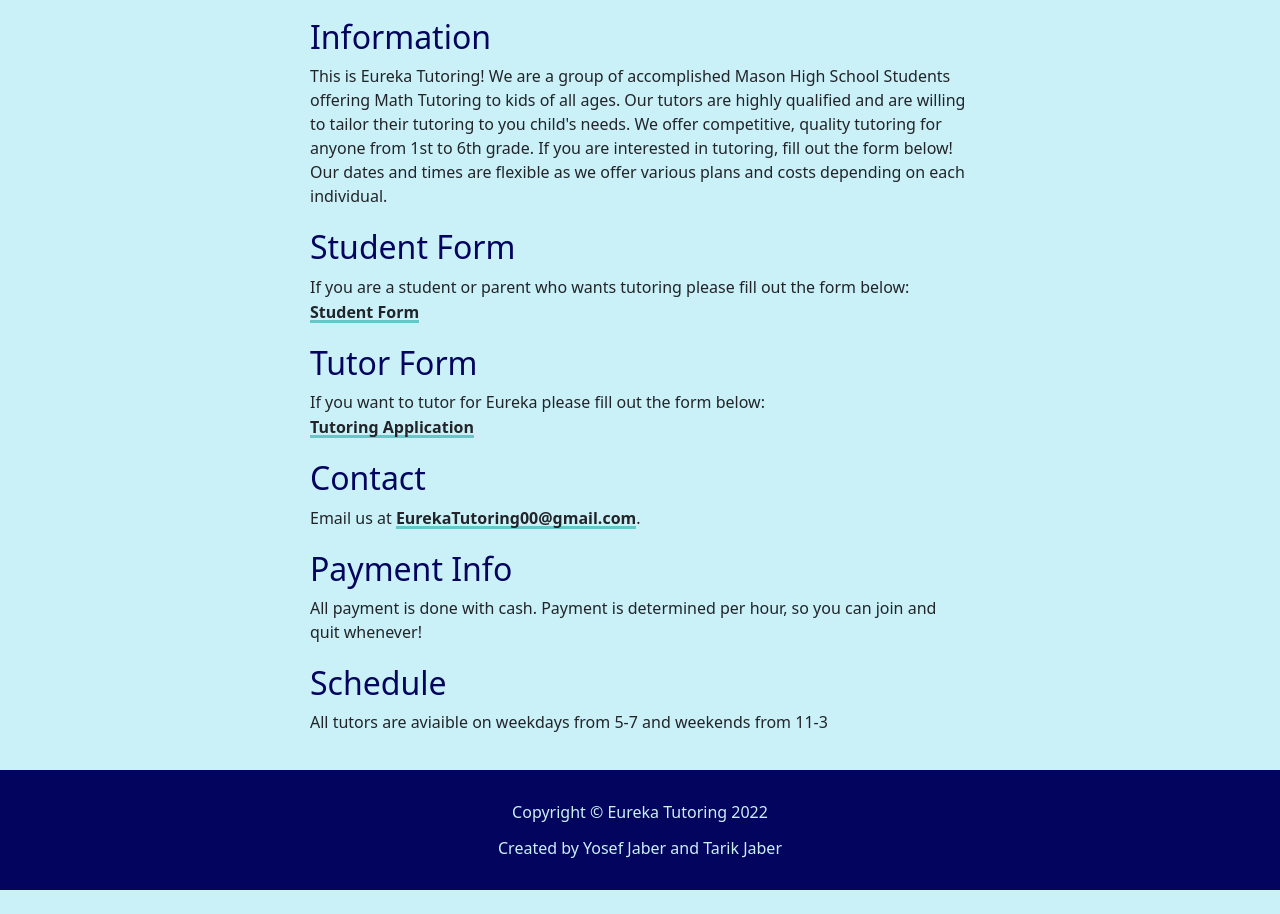
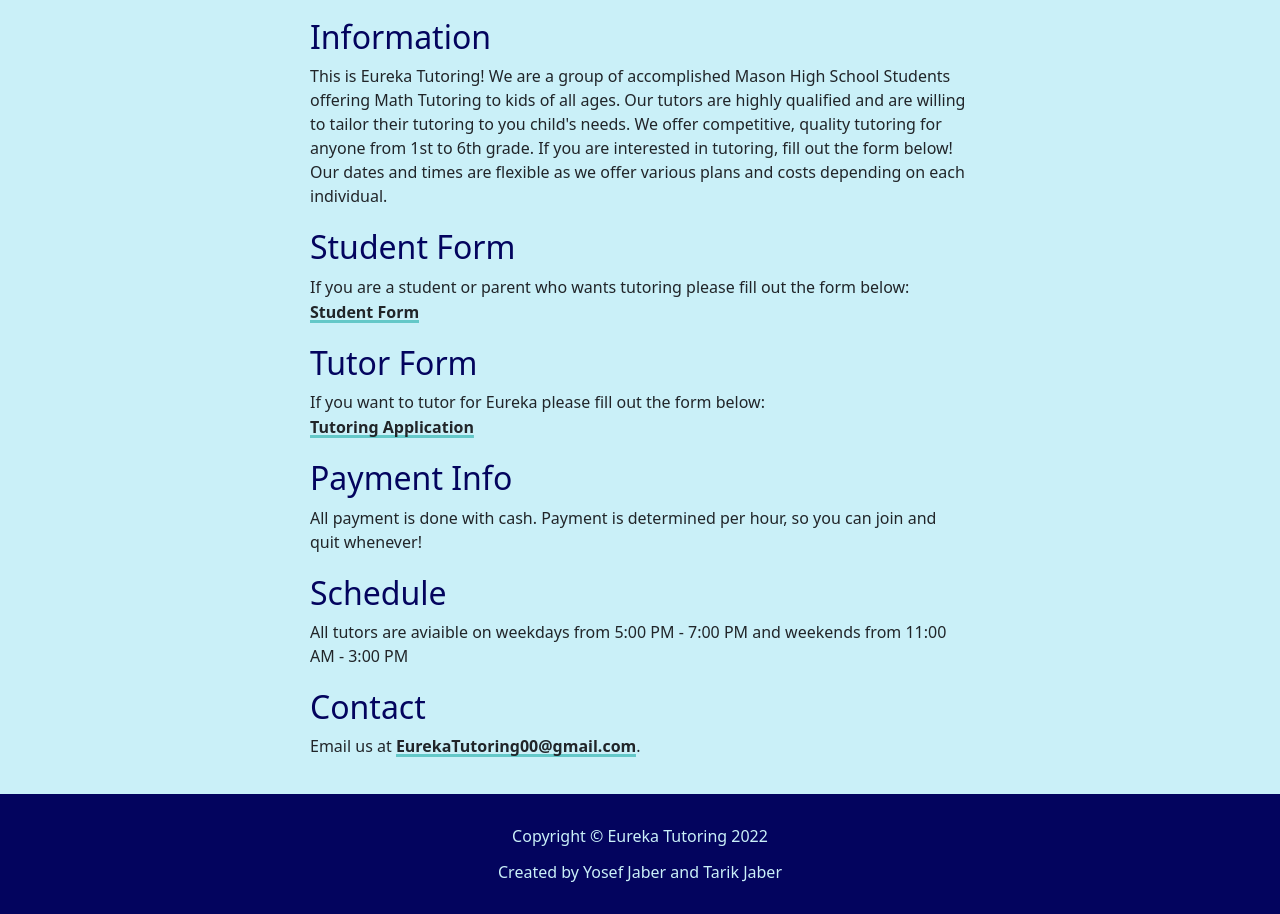
Before and after one commit to tarikjaber/eureka, a plain HTML site: page index.html in a window 1280 px wide. Shown: the part 142-1056 px from the top of the page. Before the commit the page ends 1032 px from the top, so only its background shows below. Drawn offline with nearby package versions, Linux system fonts and the light colour scheme.

Commit message:
Made stuff look better

```diff
--- a/index.html
+++ b/index.html
@@ -23,12 +23,12 @@
         <h2>Tutor Form</h2>
         <p> If you want to tutor for Eureka please fill out the form below: </p>
         <p class="link"><a href="https://docs.google.com/forms/d/1WNHE3wWBM9O1-dXc6ffZwLsjMMLlLrreupix5xZLpfE/edit">Tutoring Application</a><p>
-        <h2>Contact</h2>
-        <p>Email us at <a class="link" href="mailto:EurekaTutoring00@gmail.com">EurekaTutoring00@gmail.com</a>.</p>
         <h2>Payment Info</h2>
         <p>All payment is done with cash. Payment is determined per hour, so you can join and quit whenever!</p>
         <h2>Schedule</h2>
-        <p>All tutors are aviaible on weekdays from 5-7 and weekends from 11-3 </p>
+        <p>All tutors are aviaible on weekdays from 5:00 PM - 7:00 PM and weekends from 11:00 AM - 3:00 PM </p>
+        <h2>Contact</h2>
+        <p>Email us at <a class="link" href="mailto:EurekaTutoring00@gmail.com">EurekaTutoring00@gmail.com</a>.</p>
       </div>
     </div>
 
```
